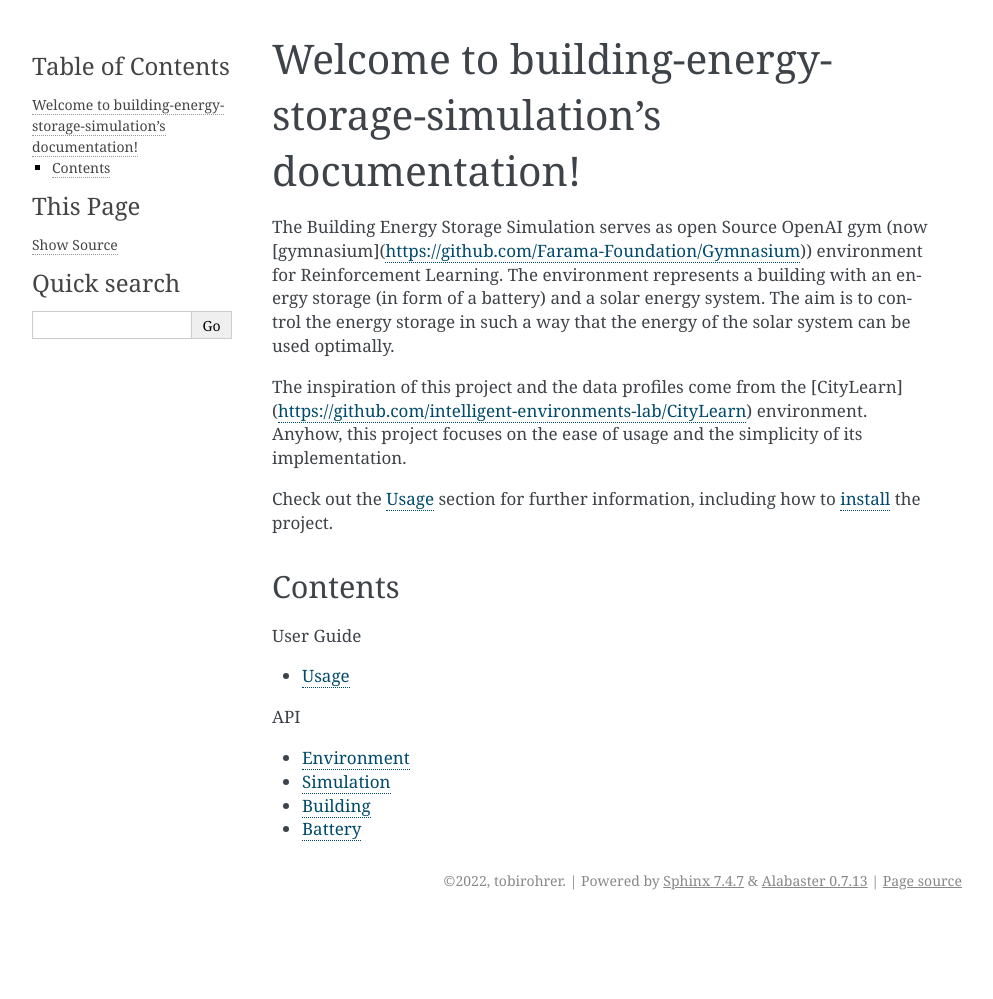
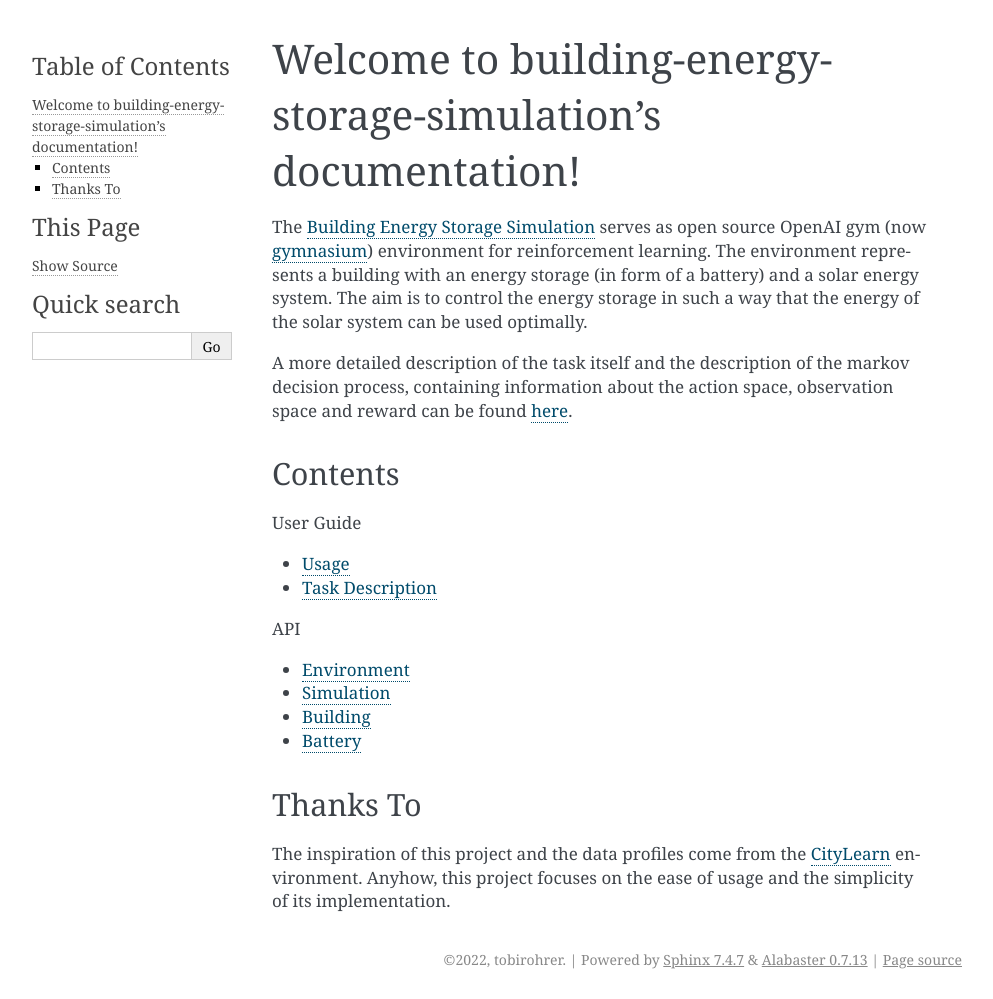
Before and after one commit to tobirohrer/building-energy-storage-simulation, a Sphinx documentation site: the page built from docs/source/index.rst, in a window 1280 px wide. Shown: the whole page, without its empty margins (148-1141 px from the left). Built offline with Sphinx 7.4.7, drawn with Linux system fonts in a browser that asks for light colours; before the commit the page ends 920 px from its top, so only the background shows below that.

```diff
--- a/docs/source/index.rst
+++ b/docs/source/index.rst
@@ -6,13 +6,13 @@
 Welcome to building-energy-storage-simulation's documentation!
 ==============================================================
 
-The Building Energy Storage Simulation serves as open Source OpenAI gym (now [gymnasium](https://github.com/Farama-Foundation/Gymnasium)) environment for Reinforcement Learning. The environment represents a building with an energy storage (in form of a battery) and a solar energy system. The aim is to control the energy storage in such a way that the energy of the solar system can be used optimally.
+The `Building Energy Storage Simulation <https://github.com/tobirohrer/building-energy-storage-simulation>`_ serves as open source OpenAI gym (now
+`gymnasium <https://github.com/Farama-Foundation/Gymnasium>`_) environment for reinforcement learning. The environment
+represents a building with an energy storage (in form of a battery) and a solar energy system. The aim is to control
+the energy storage in such a way that the energy of the solar system can be used optimally.
 
-The inspiration of this project and the data profiles come from the [CityLearn](https://github.com/intelligent-environments-lab/CityLearn) environment. Anyhow, this project focuses on the ease of usage and the simplicity of its implementation.
-
-Check out the :doc:`usage` section for further information, including how to
-:ref:`install <installation>` the project.
-
+A more detailed description of the task itself and the description of the markov decision process, containing
+information about the action space, observation space and reward can be found :ref:`here <task>`.
 
 Contents
 --------
@@ -21,7 +21,8 @@ Contents
    :maxdepth: 1
    :Caption: User Guide
 
-   usage
+   guide/installation
+   guide/mdp_definition
 
 .. toctree::
    :maxdepth: 1
@@ -31,3 +32,10 @@ Contents
    modules/simulation
    modules/building
    modules/battery
+
+Thanks To
+---------
+
+The inspiration of this project and the data profiles come from the
+`CityLearn <https://github.com/intelligent-environments-lab/CityLearn>`_ environment. Anyhow, this project focuses on
+the ease of usage and the simplicity of its implementation.
--- a/setup.py
+++ b/setup.py
@@ -1,7 +1,7 @@
 from distutils.core import setup
 
 setup(name='building_energy_storage_simulation',
-      version='0.4',
+      version='0.4.1',
       description='A simulation of a building to optimize energy storage utilization.',
       author='Tobias Rohrer',
       author_email='tobias.rohrer@outlook.com',
```
Also changed, not shown: docs/source/guide/installation.rst (added, +38 -0 lines), docs/source/guide/mdp_definition.rst (added, +55 -0 lines), docs/source/usage.rst (deleted, +0 -15 lines).
